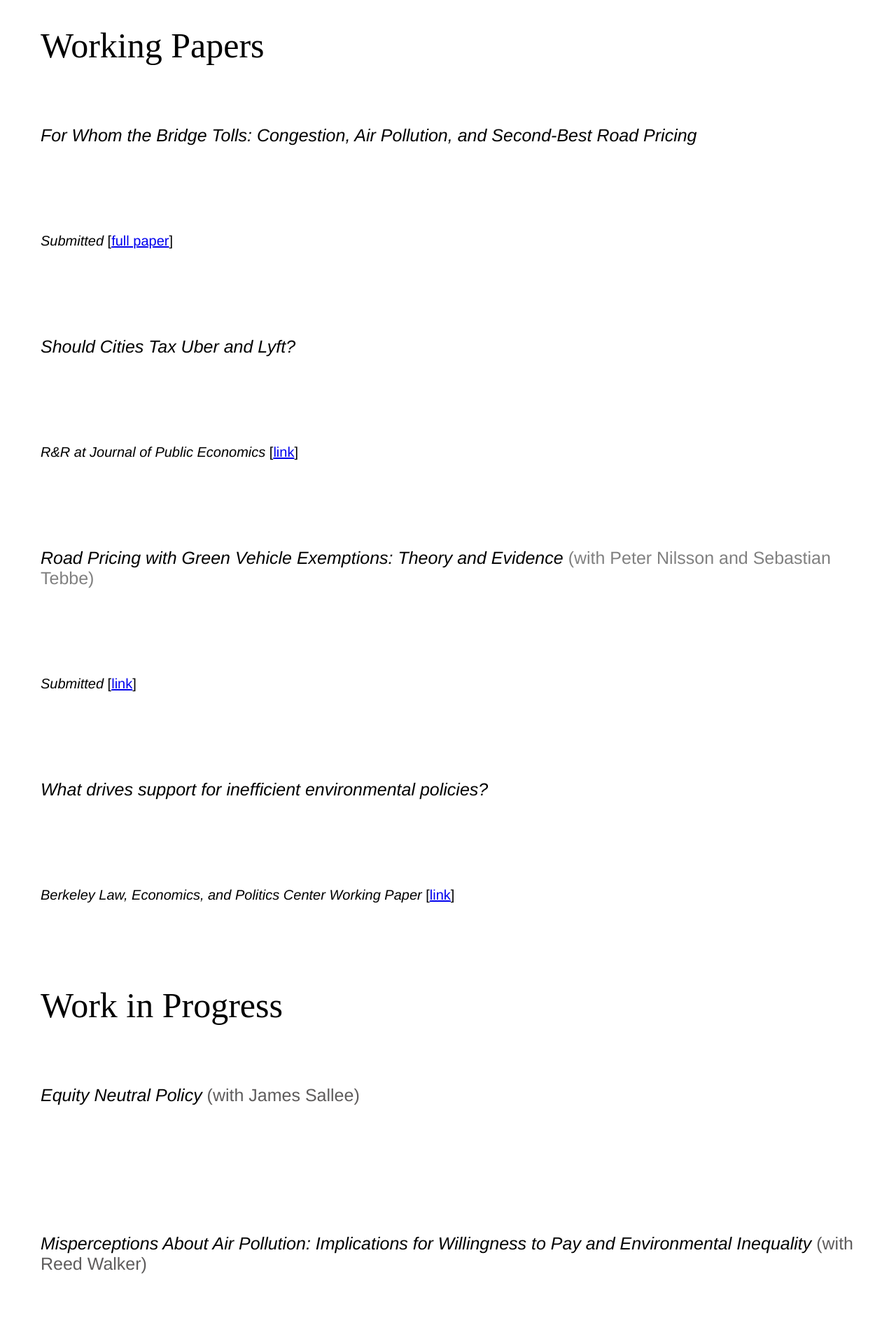
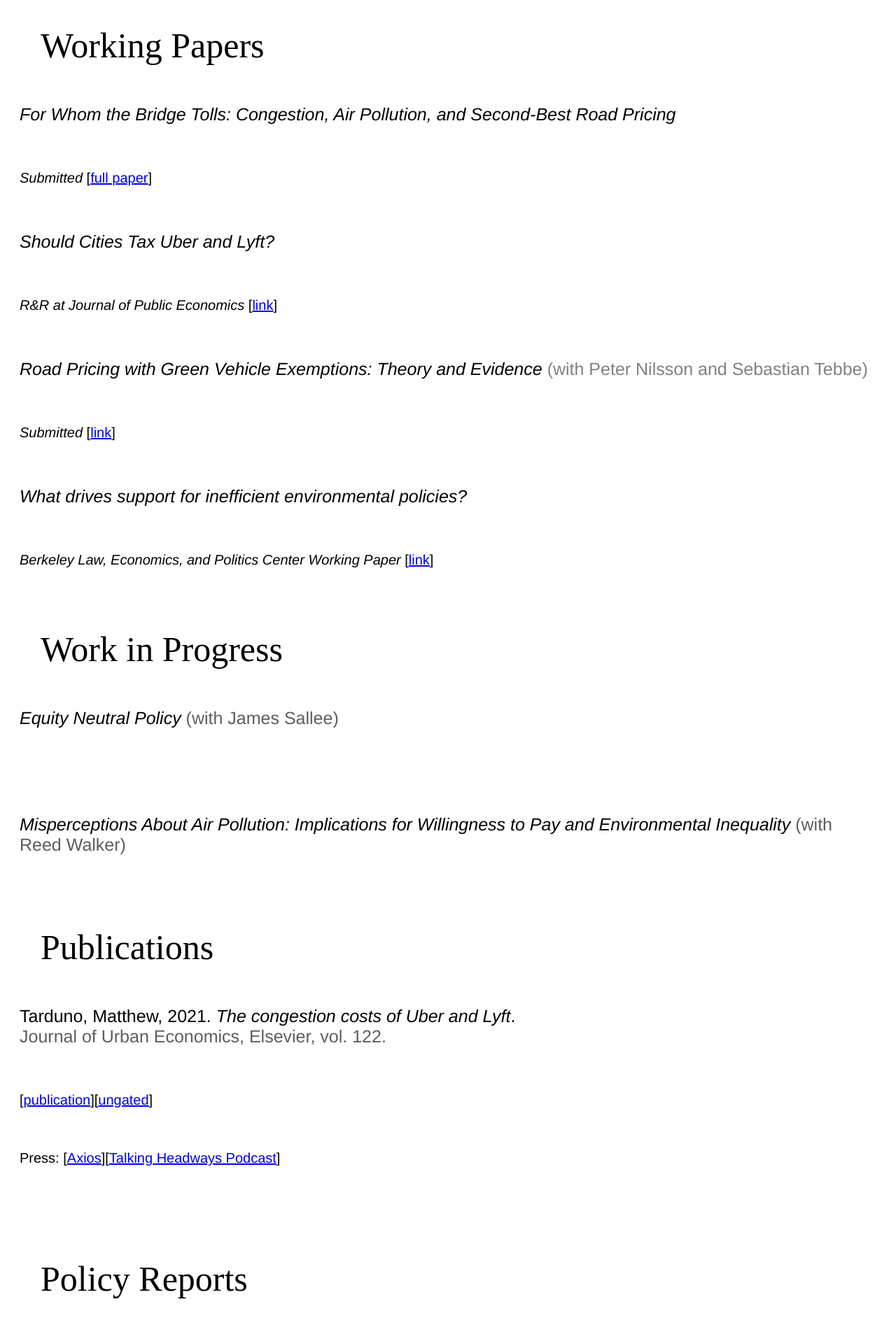
Before and after one commit to Matt-Tarduno/Matt-Tarduno.github.io, a Jekyll site: the page research_mobile/index.html, which Jekyll copies as it is, in a window 1280 px wide. Shown: the top 1914 px of the page at 70% size. Built offline with Jekyll 4.4.1, drawn with Linux system fonts in a browser that asks for light colours.

Commit message:
Update index.html

```diff
--- a/research_mobile/index.html
+++ b/research_mobile/index.html
@@ -7,8 +7,8 @@
 <div class="blurb">
 	<p style="font-size:50px;  font-family:'Didot'; font-weight: 300; padding-left: 40px; padding-bottom: 10px; margin: 10px">Working Papers</p>
 
-	<p style="font-size:25px; font-family: 'Helvetica', 'Arial', 'Sans-Serif'; font-weight: 300; padding: 50px" > <em>For Whom the Bridge Tolls: Congestion, Air Pollution, and Second-Best Road Pricing</em>
-	<p style="font-size:20px; font-family: 'Helvetica', 'Arial', 'Sans-Serif'; font-weight: 300; padding: 50px" > <em>Submitted</em> [<a href="https://matt-tarduno.github.io/jmp/" target="_blank">full paper</a>]
+	<p style="font-size:25px; font-family: 'Helvetica', 'Arial', 'Sans-Serif'; font-weight: 300; padding: 20px" > <em>For Whom the Bridge Tolls: Congestion, Air Pollution, and Second-Best Road Pricing</em>
+	<p style="font-size:20px; font-family: 'Helvetica', 'Arial', 'Sans-Serif'; font-weight: 300; padding: 20px" > <em>Submitted</em> [<a href="https://matt-tarduno.github.io/jmp/" target="_blank">full paper</a>]
 	<style>
 	  .bottom-three {
 	     margin-bottom: 1cm;
@@ -16,8 +16,8 @@
 	</style>
 
 
-	<p style="font-size:25px; font-family: 'Helvetica', 'Arial', 'Sans-Serif'; font-weight: 300; padding: 50px" > <em>Should Cities Tax Uber and Lyft?</em><span style="color: #5e5c5c"></span><be>
-	<p style="font-size:20px; font-family: 'Helvetica', 'Arial', 'Sans-Serif'; font-weight: 300; padding: 50px" ><em>R&R at Journal of Public Economics</em> [<a href="https://papers.ssrn.com/sol3/papers.cfm?abstract_id=4624940" target="_blank">link</a>]
+	<p style="font-size:25px; font-family: 'Helvetica', 'Arial', 'Sans-Serif'; font-weight: 300; padding: 20px" > <em>Should Cities Tax Uber and Lyft?</em><span style="color: #5e5c5c"></span><be>
+	<p style="font-size:20px; font-family: 'Helvetica', 'Arial', 'Sans-Serif'; font-weight: 300; padding: 20px" ><em>R&R at Journal of Public Economics</em> [<a href="https://papers.ssrn.com/sol3/papers.cfm?abstract_id=4624940" target="_blank">link</a>]
 	<br>
 	<style>
 	  .bottom-three {
@@ -26,8 +26,8 @@
 	</style>
 
 
-	<p style="font-size:25px; font-family: 'Helvetica', 'Arial', 'Sans-Serif'; font-weight: 300; padding: 50px" > <em>Road Pricing with Green Vehicle Exemptions: Theory and Evidence</em><span style="color: #808080"> (with Peter Nilsson and Sebastian Tebbe)</span>
-	<p style="font-size:20px; font-family: 'Helvetica', 'Arial', 'Sans-Serif'; font-weight: 300; padding: 50px" ><em>Submitted</em> [<a href="https://drive.google.com/file/d/1ai9atP2FyqhoCfccPYxkjDL6zftxLzsN/view" target="_blank">link</a>]
+	<p style="font-size:25px; font-family: 'Helvetica', 'Arial', 'Sans-Serif'; font-weight: 300; padding: 20px" > <em>Road Pricing with Green Vehicle Exemptions: Theory and Evidence</em><span style="color: #808080"> (with Peter Nilsson and Sebastian Tebbe)</span>
+	<p style="font-size:20px; font-family: 'Helvetica', 'Arial', 'Sans-Serif'; font-weight: 300; padding: 20px" ><em>Submitted</em> [<a href="https://drive.google.com/file/d/1ai9atP2FyqhoCfccPYxkjDL6zftxLzsN/view" target="_blank">link</a>]
 	<br>
 	<style>
 	  .bottom-three {
@@ -35,8 +35,8 @@
 	  }
 	</style>
 
-	<p style="font-size:25px; font-family: 'Helvetica', 'Arial', 'Sans-Serif'; font-weight: 300; padding: 50px" ><em>What drives support for inefficient environmental policies?</em>
-	<p style="font-size:20px; font-family: 'Helvetica', 'Arial', 'Sans-Serif'; font-weight: 300; padding: 50px" ><em>Berkeley Law, Economics, and Politics Center Working Paper</em> [<a href="https://matt-tarduno.github.io/nevada/" target="_blank">link</a>]
+	<p style="font-size:25px; font-family: 'Helvetica', 'Arial', 'Sans-Serif'; font-weight: 300; padding: 20px" ><em>What drives support for inefficient environmental policies?</em>
+	<p style="font-size:20px; font-family: 'Helvetica', 'Arial', 'Sans-Serif'; font-weight: 300; padding: 20px" ><em>Berkeley Law, Economics, and Politics Center Working Paper</em> [<a href="https://matt-tarduno.github.io/nevada/" target="_blank">link</a>]
 	<h1></h1>
 	<br>
 	<br>
@@ -47,7 +47,7 @@
 	</style>
 
 	<p style="font-size:50px;  font-family:'Didot'; font-weight: 300; padding-left: 40px; padding-bottom: 10px; margin: 10px">Work in Progress</p>
-	<p style="font-size:25px; font-family: 'Helvetica', 'Arial', 'Sans-Serif'; font-weight: 300; padding: 50px" > <em>Equity Neutral Policy</em><span style="color: #5e5c5c"> (with James Sallee)</span><br>
+	<p style="font-size:25px; font-family: 'Helvetica', 'Arial', 'Sans-Serif'; font-weight: 300; padding: 20px" > <em>Equity Neutral Policy</em><span style="color: #5e5c5c"> (with James Sallee)</span><br>
 	<br>
 	<br>
 	<style>
@@ -56,7 +56,7 @@
 	  }
 	</style>
 
-	<p style="font-size:25px; font-family: 'Helvetica', 'Arial', 'Sans-Serif'; font-weight: 300; padding: 50px" > <em>Misperceptions About Air Pollution:
+	<p style="font-size:25px; font-family: 'Helvetica', 'Arial', 'Sans-Serif'; font-weight: 300; padding: 20px" > <em>Misperceptions About Air Pollution:
 Implications for Willingness to Pay and Environmental Inequality</em><span style="color: #5e5c5c"> (with Reed Walker)</span><br>
 	<br>
 	<br>
@@ -71,9 +71,9 @@ Implications for Willingness to Pay and Environmental Inequality</em><span style
 
 <div class="blurb">
 	<p style="font-size:50px;  font-family:'Didot'; font-weight: 300; padding-left: 40px; padding-bottom: 10px; margin: 10px">Publications</p>
-	<p style="font-size:25px; font-family: 'Helvetica', 'Arial', 'Sans-Serif'; font-weight: 300; padding: 50px" > Tarduno, Matthew, 2021. <em>The congestion costs of Uber and Lyft</em>.<br><span style="color: #5e5c5c"> Journal of Urban Economics, Elsevier, vol. 122.</span>
-	<p style="font-size:20px; font-family: 'Helvetica', 'Arial', 'Sans-Serif'; font-weight: 300; padding: 50px" >[<a href="https://doi.org/10.1016/j.jue.2020.103318" target="_blank">publication</a>][<a href="https://matt-tarduno.github.io/tnc/" target="_blank">ungated</a>]
-	<p style="font-size:20px; font-family: 'Helvetica', 'Arial', 'Sans-Serif'; font-weight: 300; padding: 50px" > Press: [<a href="https://www.axios.com/uber-lyft-austin-traffic-8d7034d4-fe16-4a8f-873d-3a867b35afb0.html" target="_blank">Axios</a>][<a href="https://usa.streetsblog.org/2021/02/25/talking-headways-podcast-less-congestion-after-ride-hailing-cessation/" target="_blank">Talking Headways Podcast</a>]
+	<p style="font-size:25px; font-family: 'Helvetica', 'Arial', 'Sans-Serif'; font-weight: 300; padding: 20px" > Tarduno, Matthew, 2021. <em>The congestion costs of Uber and Lyft</em>.<br><span style="color: #5e5c5c"> Journal of Urban Economics, Elsevier, vol. 122.</span>
+	<p style="font-size:20px; font-family: 'Helvetica', 'Arial', 'Sans-Serif'; font-weight: 300; padding: 20px" >[<a href="https://doi.org/10.1016/j.jue.2020.103318" target="_blank">publication</a>][<a href="https://matt-tarduno.github.io/tnc/" target="_blank">ungated</a>]
+	<p style="font-size:20px; font-family: 'Helvetica', 'Arial', 'Sans-Serif'; font-weight: 300; padding: 20px" > Press: [<a href="https://www.axios.com/uber-lyft-austin-traffic-8d7034d4-fe16-4a8f-873d-3a867b35afb0.html" target="_blank">Axios</a>][<a href="https://usa.streetsblog.org/2021/02/25/talking-headways-podcast-less-congestion-after-ride-hailing-cessation/" target="_blank">Talking Headways Podcast</a>]
 	<br>
 	<br>
 	<br>
@@ -94,8 +94,8 @@ Implications for Willingness to Pay and Environmental Inequality</em><span style
 
 <div class="blurb">
 	<p style="font-size:50px;  font-family:'Didot'; font-weight: 300; padding-left: 40px; padding-bottom: 10px; margin: 10px">Policy Reports</p>
-	<p style="font-size:25px; font-family: 'Helvetica', 'Arial', 'Sans-Serif'; font-weight: 300; padding: 50px" ><em>Can targeted rebates foster equity in congestion pricing schemes?</em> <br><span style="color: #5e5c5c"> (with Jim Sallee)</span>
-	<p style="font-size:20px; font-family: 'Helvetica', 'Arial', 'Sans-Serif'; font-weight: 300; padding: 50px" >[<a href="https://escholarship.org/uc/item/7r64t085" target="_blank">Berkeley ITS Report</a>]
+	<p style="font-size:25px; font-family: 'Helvetica', 'Arial', 'Sans-Serif'; font-weight: 300; padding: 20px" ><em>Can targeted rebates foster equity in congestion pricing schemes?</em> <br><span style="color: #5e5c5c"> (with Jim Sallee)</span>
+	<p style="font-size:20px; font-family: 'Helvetica', 'Arial', 'Sans-Serif'; font-weight: 300; padding: 20px" >[<a href="https://escholarship.org/uc/item/7r64t085" target="_blank">Berkeley ITS Report</a>]
 	<br>
 	<br>
 
```
